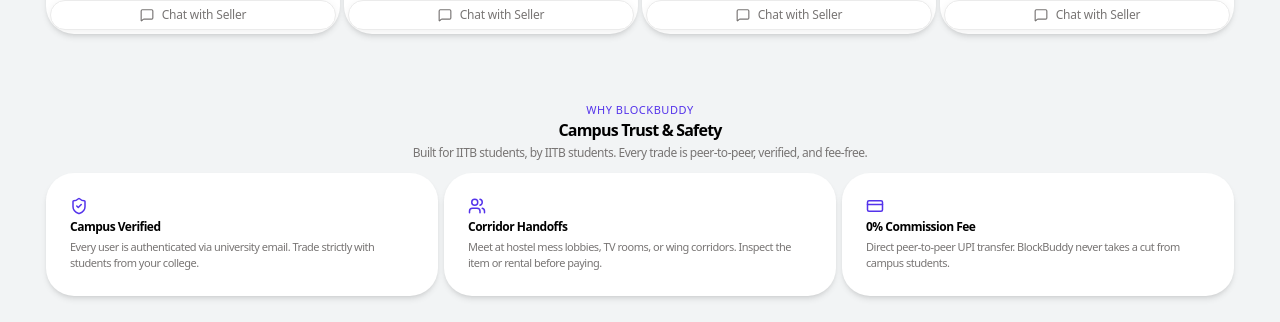
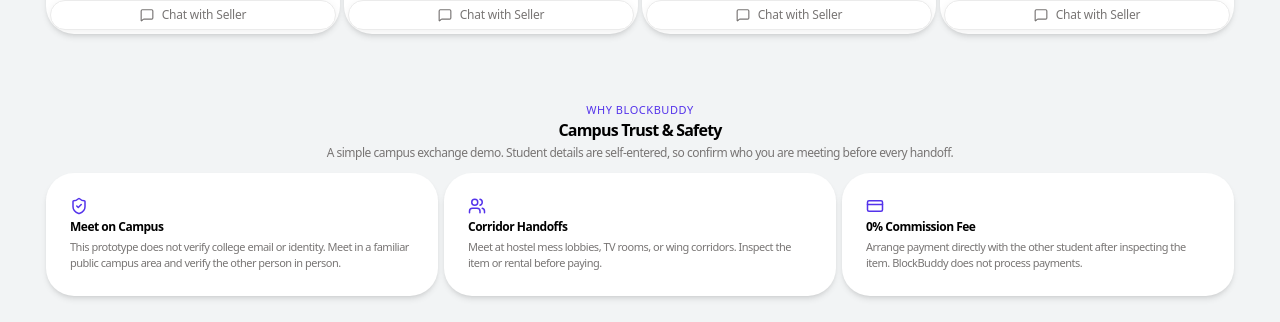
Before and after one commit to prishapandey/blockbuddy, a React (Vite) app: page / in a window 1280 px wide. Shown: the part 2108-2430 px from the top of the page. Built offline with nearby package versions, Linux system fonts and the light colour scheme; no server answers; the database is empty.

Commit message:
Replace false identity verification claims with accurate safety guidance

```diff
--- a/src/components/CampusTrustSection.tsx
+++ b/src/components/CampusTrustSection.tsx
@@ -7,13 +7,13 @@ export const CampusTrustSection: React.FC = () => {
       <div className="text-center max-w-2xl mx-auto mb-12">
         <span className="section-subtitle">Why BlockBuddy</span>
         <h2 id="trust-title" className="section-title">Campus Trust & Safety</h2>
-        <p className="section-desc">Built for IITB students, by IITB students. Every trade is peer-to-peer, verified, and fee-free.</p>
+        <p className="section-desc">A simple campus exchange demo. Student details are self-entered, so confirm who you are meeting before every handoff.</p>
       </div>
       <div className="grid grid-cols-1 md:grid-cols-3 gap-6">
         <article className="trust-card">
           <ShieldCheck className="trust-icon" aria-hidden="true" />
-          <h3 className="trust-title">Campus Verified</h3>
-          <p className="trust-desc">Every user is authenticated via university email. Trade strictly with students from your college.</p>
+          <h3 className="trust-title">Meet on Campus</h3>
+          <p className="trust-desc">This prototype does not verify college email or identity. Meet in a familiar public campus area and verify the other person in person.</p>
         </article>
 
         <article className="trust-card">
@@ -25,7 +25,7 @@ export const CampusTrustSection: React.FC = () => {
         <article className="trust-card">
           <CreditCard className="trust-icon" aria-hidden="true" />
           <h3 className="trust-title">0% Commission Fee</h3>
-          <p className="trust-desc">Direct peer-to-peer UPI transfer. BlockBuddy never takes a cut from campus students.</p>
+          <p className="trust-desc">Arrange payment directly with the other student after inspecting the item. BlockBuddy does not process payments.</p>
         </article>
       </div>
     </section>
```
